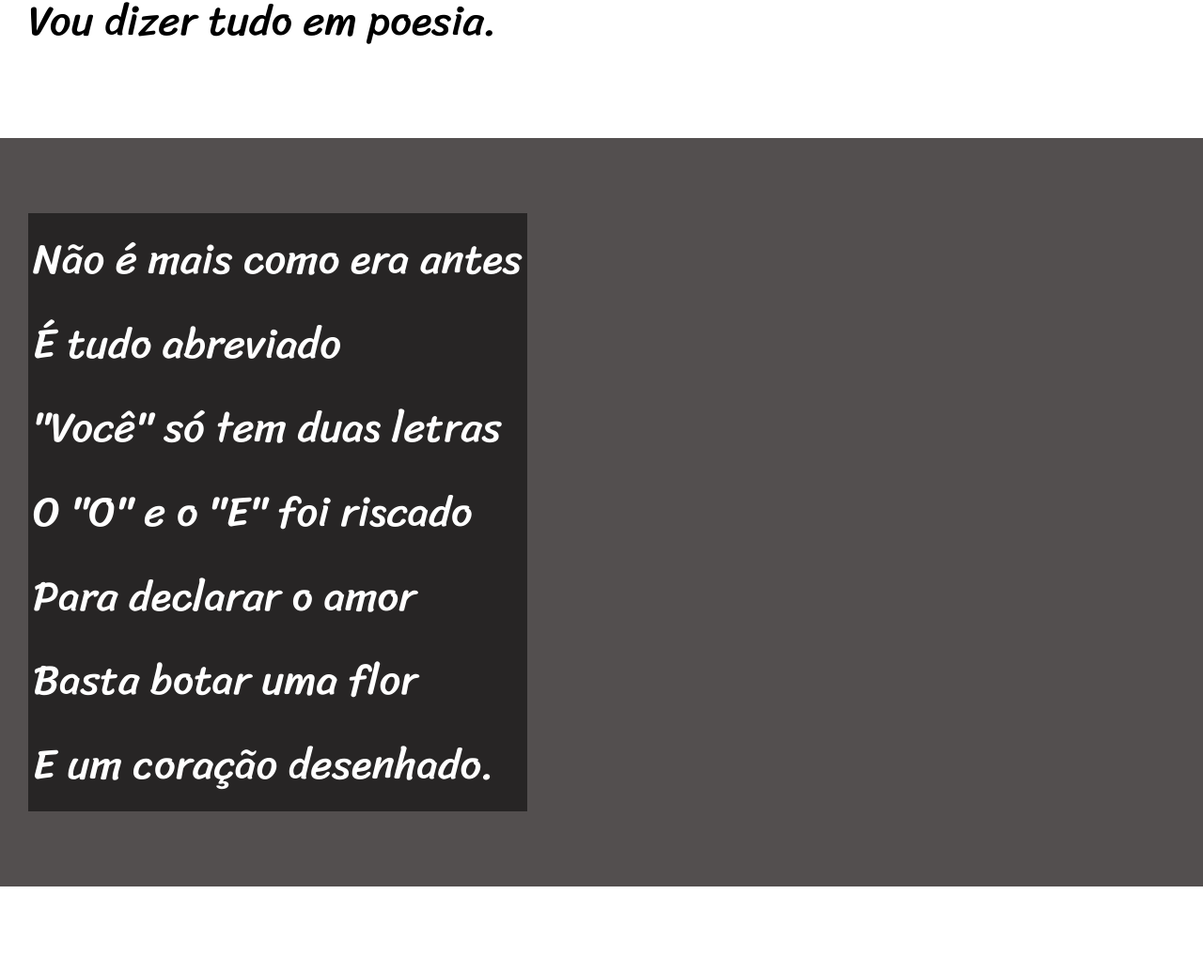
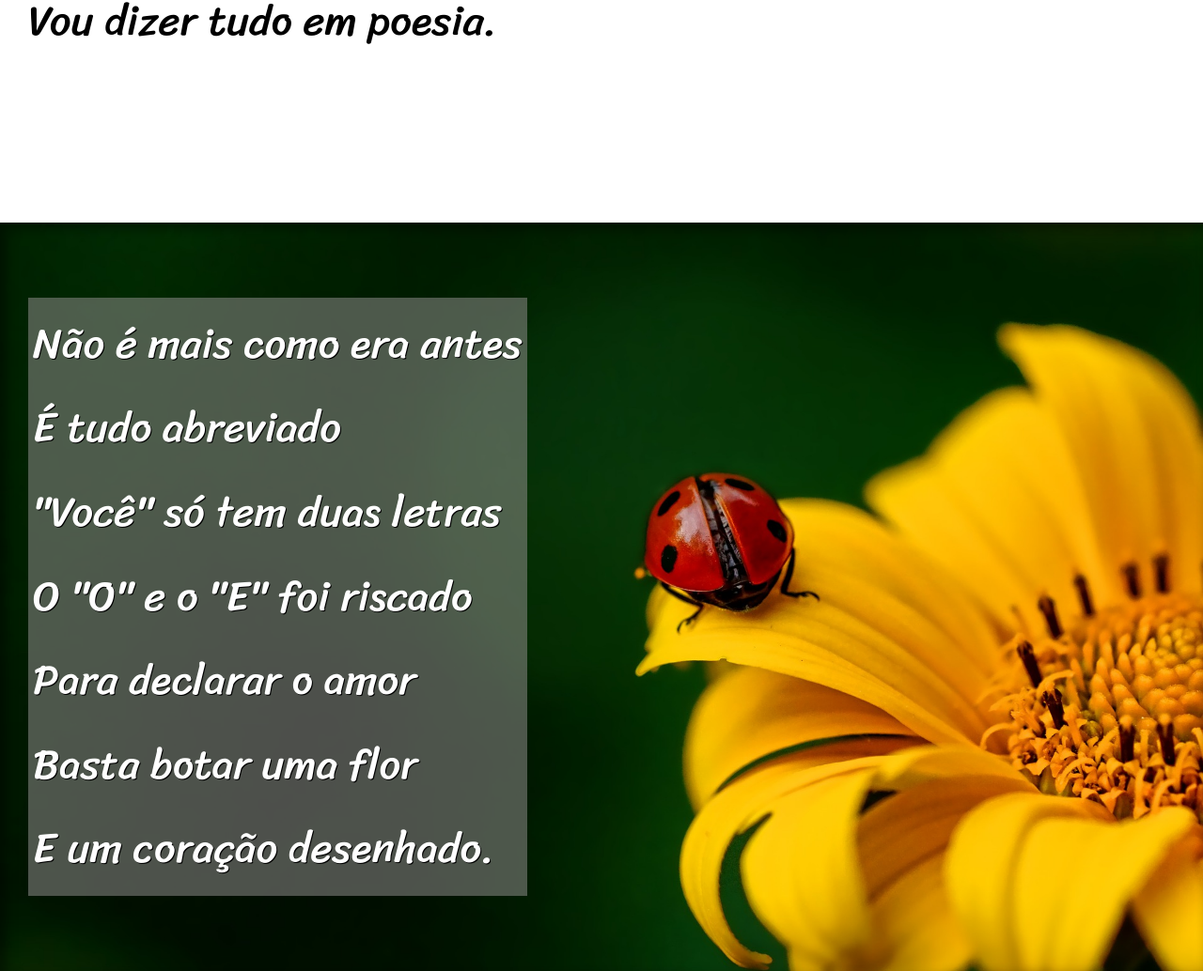
Before and after one commit to EsterTavares2024/html-css3, a plain HTML site: page Módulo 3/desafio012/index.html in a window 1280 px wide. Shown: the part 900-1934 px from the top of the page at 94% size. Drawn offline with Linux system fonts and the light colour scheme.

Commit message:
Mudanças estilo desafio 012

```diff
--- a/Módulo 3/desafio012/estilo/style.css
+++ b/Módulo 3/desafio012/estilo/style.css
@@ -51,21 +51,37 @@ section {
     font-family: var(--fonte3);
     font-size: 3.5vw;
 }
+section > p {
+padding-bottom: 2em;
+
+}
 section.normal { /* configura o estilo de todas as sessões informadas no hmtl como "normal! */
     background-color: white;
     color: black;
 }
 section.imagem {
-    background-color: rgb(83, 79, 79);
-    color: white;
-
+   background-color: rgb(139, 136, 136);
+   color: white;
+   box-shadow: inset 6px 6px 13px 0px rgba(0, 0, 0, 0.473);
+   background-size: cover; /* usar o cover quando a imagem de fundo ficou muito grande, então nessa função ela cobre toda a tela */
+   background-attachment: fixed; /* função usada para dar o efeito paralax, ou seja a imagem fica fixa no fundo */
 }
 section.imagem >p {
     display: inline-block;
-    padding: 5px 5px;
-    background-color: rgb(39, 37, 37);
+    padding: 5px;
+    background-color: rgba(151, 147, 147, 0.514);
+    text-shadow: 1px 1px 0px black;
 }
 
+section#img01 {
+    background-image: url(../imagens/background001.jpg);
+    background-position: right center;
+
+}
+section#img02 {
+    background-image: url(../imagens/background002.jpg);
+
+}
 footer {
     background-color: black;
     color: white;
--- a/Módulo 3/desafio012/index.html
+++ b/Módulo 3/desafio012/index.html
@@ -25,7 +25,7 @@
             </section>
 
 
-            <section class="imagem">
+            <section class="imagem" id="img01">
                 <p>
                     Não é mais como era antes <br>
                     É tudo abreviado <br>
@@ -57,7 +57,7 @@
                 </p>
             </section>
 
-            <section class="imagem">
+            <section class="imagem" id="img02">
                 <p>
                     Tenho saudade das cartas <br>
                     Escritas com a própria mão <br>
```
